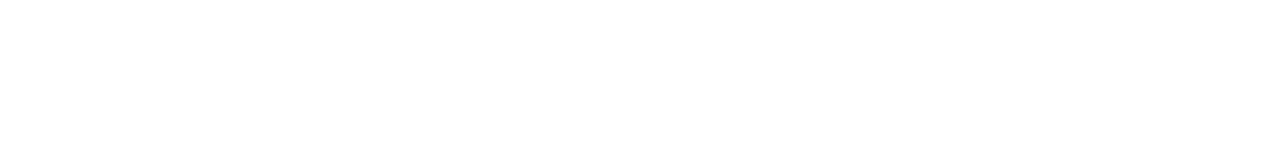
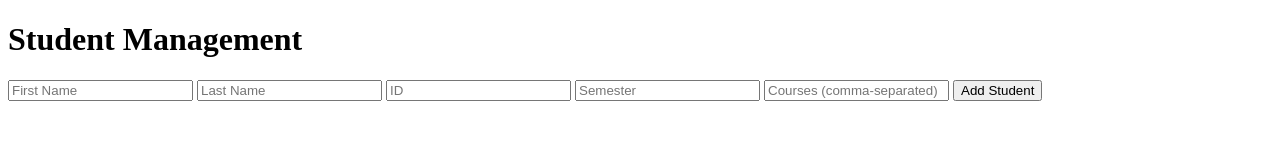
Before and after one commit to UtsavBajracharya/Student-Management, a website: page public/index.html in a window 1280 px wide. Drawn offline with Linux system fonts and the light colour scheme.

Commit message:
add form and scripts

```diff
--- a/public/index.html
+++ b/public/index.html
@@ -6,6 +6,15 @@
     <title>Home</title>
 </head>
 <body>
-
+    <h1>Student Management</h1>
+  <form onsubmit="addStudent(); return false;">
+    <input id="firstName" placeholder="First Name" required />
+    <input id="lastName" placeholder="Last Name" required />
+    <input id="id" placeholder="ID" required />
+    <input id="semester" placeholder="Semester" required type="number" />
+    <input id="courses" placeholder="Courses (comma-separated)" required />
+    <button type="submit">Add Student</button>
+  </form>
+    <script src="script.js"></script>
 </body>
 </html>
--- /dev/null
+++ b/public/script.js
@@ -0,0 +1,17 @@
+async function addStudent() {
+    const data = {
+      firstName: document.getElementById("firstName").value,
+      lastName: document.getElementById("lastName").value,
+      id: document.getElementById("id").value,
+      semester: document.getElementById("semester").value,
+      courses: document.getElementById("courses").value.split(","),
+    };
+
+    const response = await fetch("http://localhost:3000/api/students", {
+      method: "POST",
+      headers: { "Content-Type": "application/json" },
+      body: JSON.stringify(data),
+    });
+
+    alert(await response.json());
+  }
```
